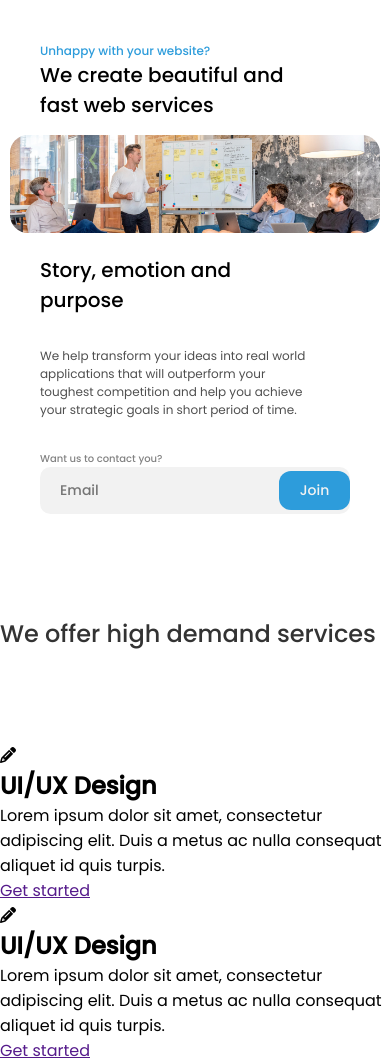
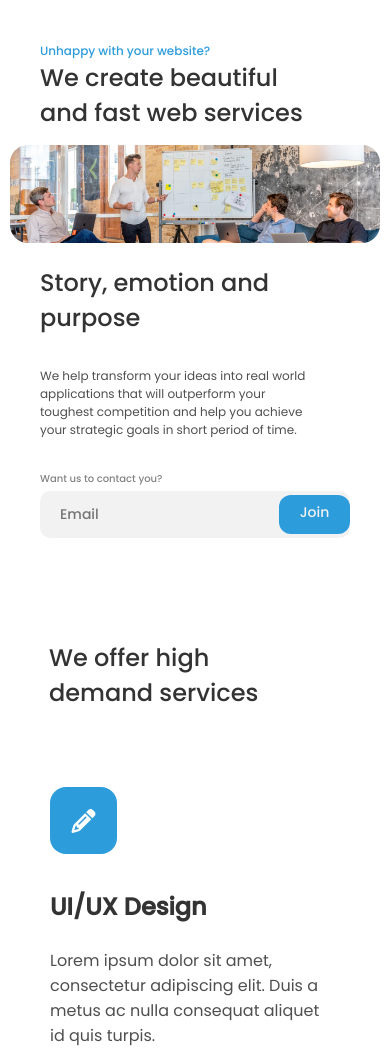
Before and after one commit to MatiasUrielGluck/DevChallenges, a plain HTML site: page edie-homepage-master/solution/index.html in a window 390 px wide. Shown: the part 54-1113 px from the top of the page. Drawn offline with Linux system fonts and the light colour scheme.

Commit message:
Finished mobile services section

```diff
--- a/edie-homepage-master/solution/css/styles.css
+++ b/edie-homepage-master/solution/css/styles.css
@@ -89,7 +89,8 @@ nav ul li a {
 .hero-container h1 {
   max-width: 272px;
   font-weight: 500;
-  font-size: 1.25em;
+  font-size: 1.5em;
+  color: #333333;
 }
 
 .hero-image {
@@ -103,6 +104,9 @@ nav ul li a {
 
 .hero-container:nth-child(3) h1 {
   margin-bottom: 2rem;
+  font-weight: 500;
+  font-size: 1.5em;
+  color: #333333;
 }
 
 .hero-container:nth-child(3) p {
@@ -117,7 +121,7 @@ nav ul li a {
   color: #828282;
   font-weight: 500;
   font-size: 0.625em;
-  margin: 0;
+  margin: 0 0 0.4em 0;
 }
 
 .hero-contact .hero-input {
@@ -156,16 +160,96 @@ nav ul li a {
 }
 
 /* Services Section */
-.services-section {
-
-}
-
-.services-section h1:first-child {
-  margin: 6.375rem 0 5.75rem 0;
+.services-section .subtitle {
+  max-width: 259px;
+  margin: 6.375rem 0 1.75rem 3.06rem;
   font-weight: 500;
   font-size: 1.5em;
   color: #333333;
 }
+
+.services-container {
+  display: flex;
+  flex-flow: column nowrap;
+}
+
+.service-card {
+  margin: 0 1rem;
+  padding: 3.06rem 2.125rem 2.688rem;
+  border-radius: 1.5em;
+  transition: all 0.3s ease-in-out;
+}
+
+.service-card:hover {
+  box-shadow: 0px 10px 30px rgba(51, 51, 51, 0.1);
+  transform: scale(105%);
+}
+
+.box {
+  width: 4.188rem;
+  height: 4.188rem;
+  display: flex;
+  justify-content: center;
+  align-items: center;
+  border-radius: 1em;
+  margin-bottom: 2.2rem;
+}
+
+.service-card:nth-child(1) .box {
+  background: #2D9CDB;
+}
+
+.service-card:nth-child(2) .box {
+  background: #27AE60;
+}
+
+.service-card:nth-child(3) .box {
+  background: #EB5757;
+}
+
+.service-card .box i {
+  color: white;
+  font-size: 1.5em;
+}
+
+.service-card h1 {
+  font-weight: 700;
+  font-size: 1.5em;
+  color: #333333;
+  margin-bottom: 1.5rem;
+}
+
+.service-card p {
+  max-width: 273px;
+  font-weight: 400;
+  font-size: 1em;
+  color: #4F4F4F;
+  margin-bottom: 1.875rem;
+}
+
+.service-card .get-started-btn {
+  padding: 0.563em 0.813em;
+  background: #E0E0E0;
+  border-radius: 0.75em;
+  width: fit-content;
+  transition: all 0.3s ease;
+}
+
+.get-started-btn a {
+  text-decoration: none;
+  font-weight: 500;
+  color: #828282;
+  transition: all 0.3s ease;
+}
+
+.service-card:hover .get-started-btn {
+  background: #2D9CDB;
+}
+
+.service-card:hover .get-started-btn a {
+  color: white;
+}
+
 
 
 @media screen and (min-width: 768px) {
@@ -203,6 +287,5 @@ nav ul li a {
     font-size: 1.5em;
   }
 
-
   /* Desktop Hero section */
 }
--- a/edie-homepage-master/solution/index.html
+++ b/edie-homepage-master/solution/index.html
@@ -57,7 +57,7 @@
 
     <!-- Services Section -->
     <section class="services-section">
-        <h1>We offer high demand services</h1>
+        <h1 class="subtitle">We offer high demand services</h1>
         <div class="services-container">
             <div class="service-card">
                 <div class="box">
@@ -72,9 +72,9 @@
 
             <div class="service-card">
                 <div class="box">
-                    <i class="fa-solid fa-pencil"></i>
+                    <i class="fa-solid fa-code"></i>
                 </div>
-                <h1>UI/UX Design</h1>
+                <h1>Front End</h1>
                 <p>Lorem ipsum dolor sit amet, consectetur adipiscing elit. Duis a metus ac nulla consequat aliquet id quis turpis.</p>
                 <div class="get-started-btn">
                     <a href="">Get started</a>
@@ -83,9 +83,9 @@
 
             <div class="service-card">
                 <div class="box">
-                    <i class="fa-solid fa-pencil"></i>
+                    <i class="fa-solid fa-server"></i>
                 </div>
-                <h1>UI/UX Design</h1>
+                <h1>Back End</h1>
                 <p>Lorem ipsum dolor sit amet, consectetur adipiscing elit. Duis a metus ac nulla consequat aliquet id quis turpis.</p>
                 <div class="get-started-btn">
                     <a href="">Get started</a>
```
